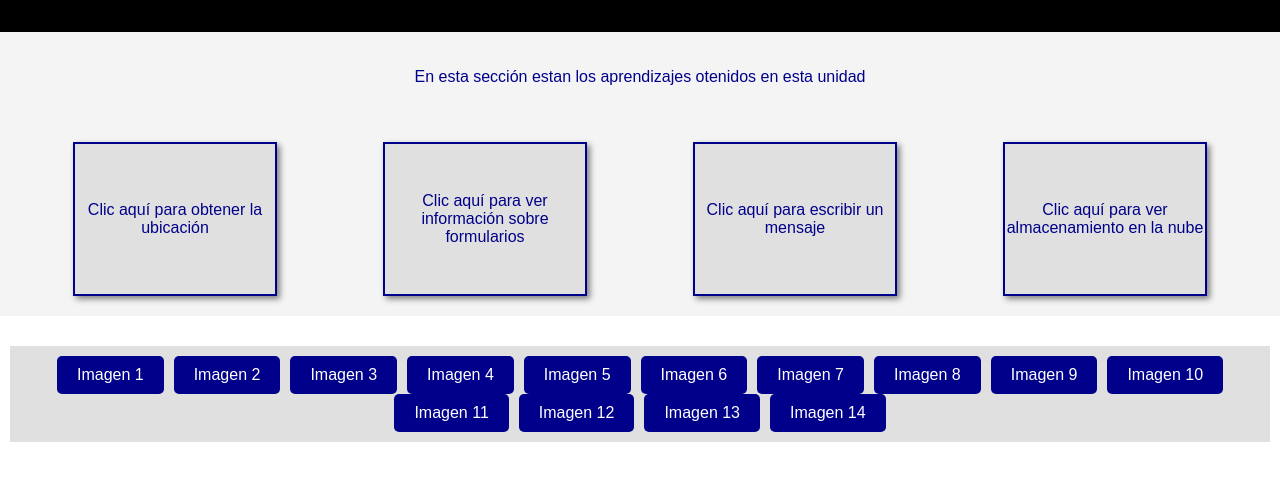
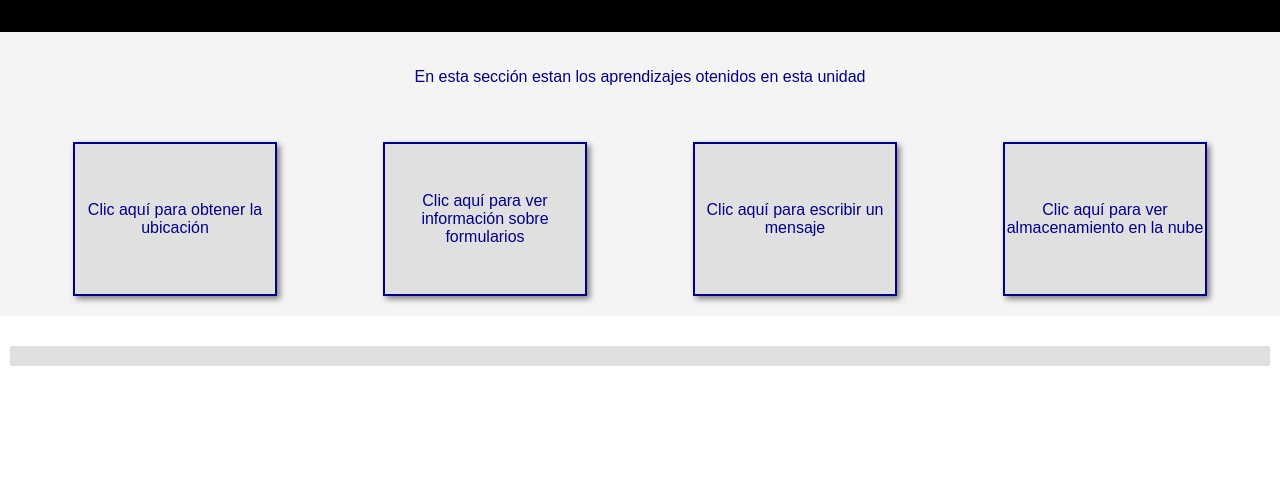
Before and after one commit to fraustop/LandingPagedeMin, a plain HTML site: page index.html in a window 1280 px wide. Shown: the part 133-614 px from the top of the page. Drawn offline with Linux system fonts and the light colour scheme.

Commit message:
index.html

```diff
--- a/index.html
+++ b/index.html
@@ -30,20 +30,7 @@
         </section>
     <section id="image-tabs-section">
         <div id="image-tabs" class="tabs">
-        <button class="image-tab" data-img="Elementos/Imagen1.png">Imagen 1</button>
-        <button class="image-tab" data-img="Elementos/Imagen2.png">Imagen 2</button>
-        <button class="image-tab" data-img="Elementos/Imagen3.png">Imagen 3</button>
-        <button class="image-tab" data-img="Elementos/Imagen4.png">Imagen 4</button>
-        <button class="image-tab" data-img="Elementos/Imagen5.png">Imagen 5</button>
-        <button class="image-tab" data-img="Elementos/Imagen6.png">Imagen 6</button>
-        <button class="image-tab" data-img="Elementos/Imagen7.png">Imagen 7</button>
-        <button class="image-tab" data-img="Elementos/Imagen8.png">Imagen 8</button>
-        <button class="image-tab" data-img="Elementos/Imagen9.png">Imagen 9</button>
-        <button class="image-tab" data-img="Elementos/Imagen10.png">Imagen 10</button>
-        <button class="image-tab" data-img="Elementos/Imagen11.png">Imagen 11</button>
-        <button class="image-tab" data-img="Elementos/Imagen12.png">Imagen 12</button>
-        <button class="image-tab" data-img="Elementos/Imagen13.png">Imagen 13</button>
-        <button class="image-tab" data-img="Elementos/Imagen14.png">Imagen 14</button>
+
     </div>
     <div id="image-display">
         <img id="active-image" src="" alt="Imagen activa" style="width: 300px; height: auto; display: none;">
```
